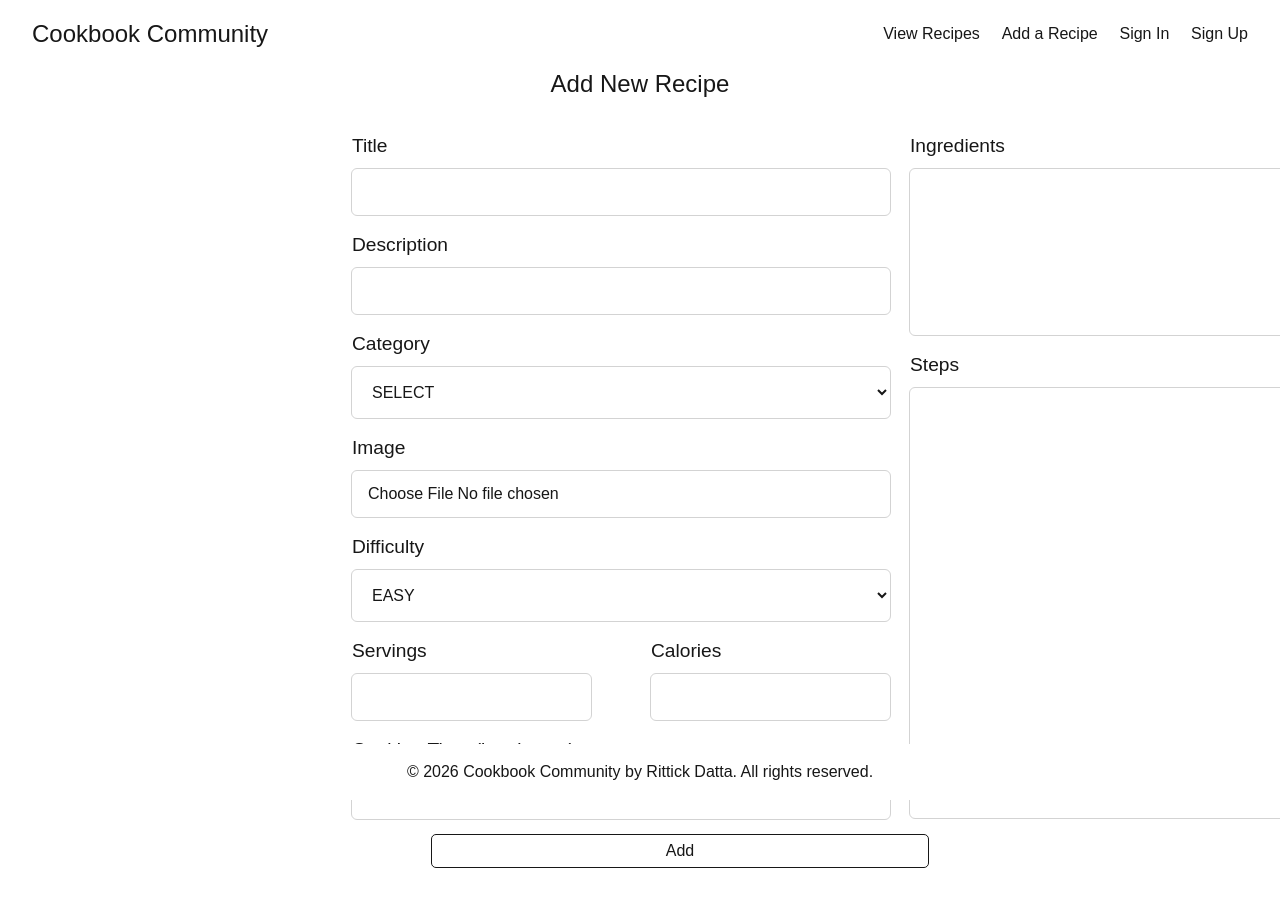
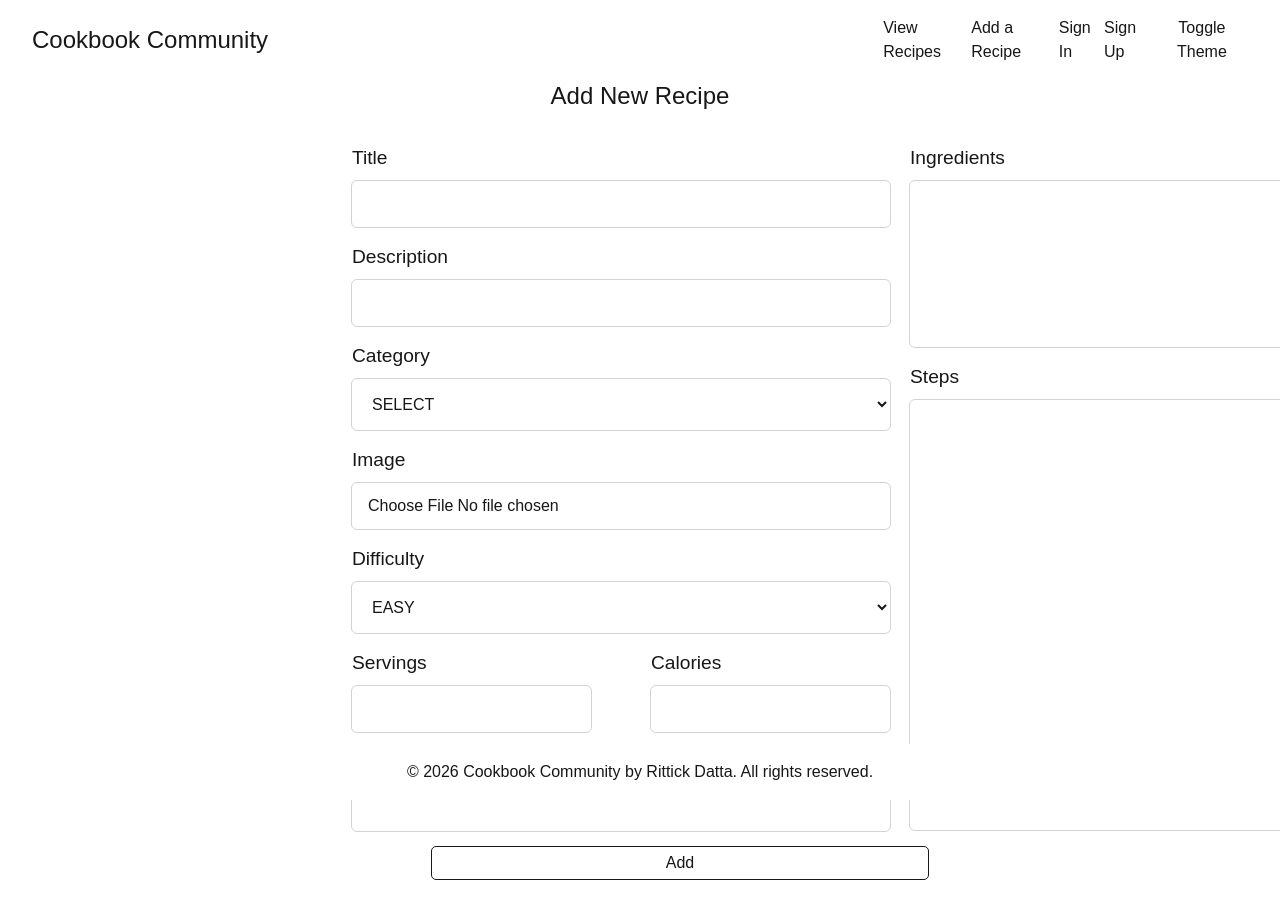
Before and after one commit to RittickDatta/community-cookbook, a Next.js app: page /add-recipe in a window 1280 px wide. Shown: the top 918 px of the page. Built offline with nearby package versions, Linux system fonts and the light colour scheme.

Commit message:
Added theme context and theme toggle button in Header; Style is pending;

```diff
--- a/app/layout.tsx
+++ b/app/layout.tsx
@@ -1,20 +1,21 @@
-import type { Metadata } from "next";
-import { Geist, Geist_Mono } from "next/font/google";
-import "./globals.css";
+import type { Metadata } from 'next';
+import { Geist, Geist_Mono } from 'next/font/google';
+import './globals.css';
+import ContextProviders from '@/store/context-providers';
 
 const geistSans = Geist({
-  variable: "--font-geist-sans",
-  subsets: ["latin"],
+  variable: '--font-geist-sans',
+  subsets: ['latin'],
 });
 
 const geistMono = Geist_Mono({
-  variable: "--font-geist-mono",
-  subsets: ["latin"],
+  variable: '--font-geist-mono',
+  subsets: ['latin'],
 });
 
 export const metadata: Metadata = {
-  title: "Create Next App",
-  description: "Generated by create next app",
+  title: 'Create Next App',
+  description: 'Generated by create next app',
 };
 
 export default function RootLayout({
@@ -27,7 +28,9 @@ export default function RootLayout({
       lang="en"
       className={`${geistSans.variable} ${geistMono.variable} h-full antialiased`}
     >
-      <body className="min-h-full flex flex-col">{children}</body>
+      <body className="min-h-full flex flex-col">
+        <ContextProviders>{children}</ContextProviders>
+      </body>
     </html>
   );
 }
--- a/app/view-recipes/page.tsx
+++ b/app/view-recipes/page.tsx
@@ -7,7 +7,7 @@ import RecipeCard from '@/components/recipe-card/recipe-card';
 import { useEffect, useState } from 'react';
 
 export default function ViewRecipes() {
-  const [recipes, setRecipes] = useState([]); // Replace with your actual recipe data
+  const [recipes, setRecipes] = useState([]);
 
   useEffect(() => {
     const fetchRecipes = async () => {
--- a/components/header/Header.tsx
+++ b/components/header/Header.tsx
@@ -1,6 +1,10 @@
+"use client";
+import { ThemeContext } from '@/store/theme-context';
 import Link from 'next/link';
+import { useContext } from 'react';
 
 export default function Header() {
+  const { theme, toggleTheme } = useContext(ThemeContext);
   return (
     <header className="header">
       <h1 className="logo">
@@ -20,6 +24,11 @@ export default function Header() {
           <li className="nav__item">
             <Link href="/register">Sign Up</Link>
           </li>
+          <li className="nav__item">
+            <button className="theme-toggle-button" onClick={toggleTheme}>
+              Toggle Theme
+            </button>
+          </li>
         </ul>
       </nav>
     </header>
--- /dev/null
+++ b/store/context-providers.tsx
@@ -0,0 +1,10 @@
+"use client";
+import { ThemeContextProvider } from "./theme-context";
+
+export default function ContextProviders({ children }: { children: React.ReactNode }) {
+  return (
+    <ThemeContextProvider>
+      {children}
+    </ThemeContextProvider>
+  );
+}
--- /dev/null
+++ b/store/theme-context.tsx
@@ -0,0 +1,18 @@
+import React from "react";
+import { createContext} from "react";
+
+export const ThemeContext = createContext();
+
+export const ThemeContextProvider = ({ children }: { children: React.ReactNode }) => {
+  const [theme, setTheme] = React.useState("light");
+
+  const toggleTheme = () => {
+    setTheme((prevTheme) => (prevTheme === "light" ? "dark" : "light"));
+  };
+
+  return (
+    <ThemeContext.Provider value={{ theme, toggleTheme }}>
+      {children}
+    </ThemeContext.Provider>
+  );
+};
```
